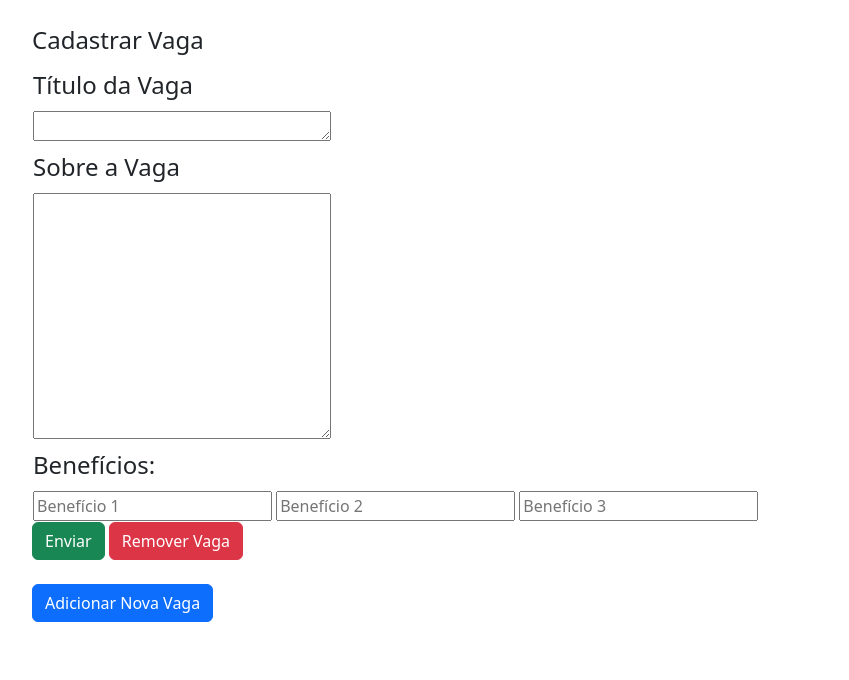
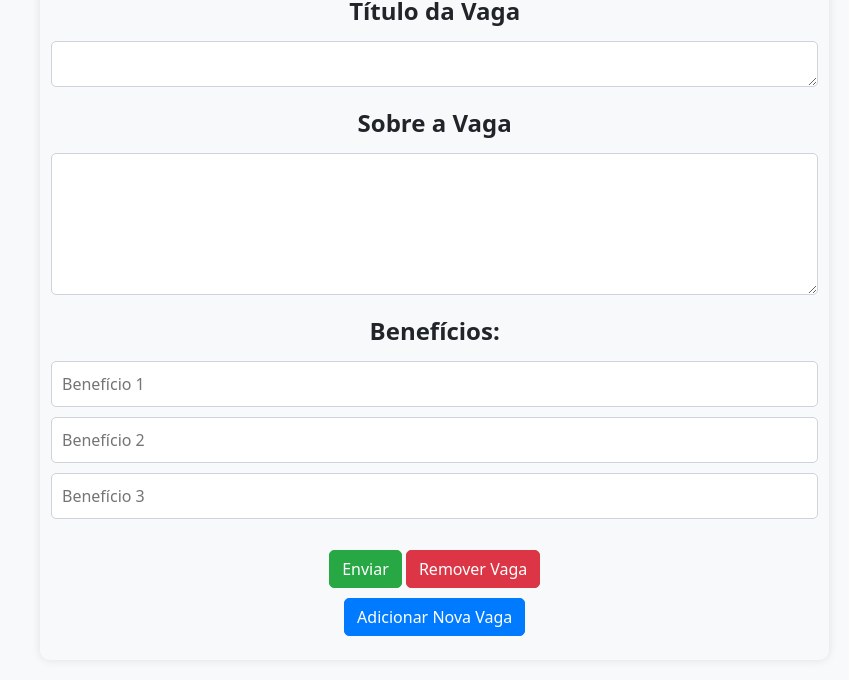
Before and after one commit to ICEI-PUC-Minas-PPLES-TI/plf-es-2024-1-ti1-0387200-rdep-1, a plain HTML site: page codigo/pages/empregador/cadastro-vagas.html in a window 1280 px wide. Shown: the part 218-898 px from the top of the page, without its empty margins (50-899 px from the left). Before the commit the page ends 840 px from the top, so only its background shows below. Drawn offline with nearby package versions, Linux system fonts and the light colour scheme; files whose address does not match are found by name.

Commit message:
Estilização do Cadastro de Vagas com CSS

```diff
--- /dev/null
+++ b/codigo/assets/css/cadastro/cadastro-vagas.css
@@ -0,0 +1,78 @@
+body {
+    background-color: #f8f9fa;
+  }
+
+  .container {
+    padding: 20px;
+    margin-top: 50px;
+  }
+
+  #forms-container {
+    border-radius: 10px;
+    box-shadow: 0 0 10px rgba(0, 0, 0, 0.1);
+    display: flex;
+    text-align: center;
+    justify-content: center;
+    align-items: center;
+    width: fit-content;
+  }
+
+  h1 {
+    color: #007bff;
+    margin-bottom: 20px;
+  }
+
+  #forms-container > form > fieldset > table {
+    margin: 10px !important;
+  }
+
+  legend {
+    font-weight: bold;
+    margin-bottom: 12px;
+  }
+
+  textarea[name="titulo-vaga"],
+  textarea[name="sobre-a-vaga"],
+  .input-form {
+    width: 100%;
+    padding: 10px;
+    border: 1px solid #ced4da;
+    border-radius: 5px;
+    margin-bottom: 10px;
+  }
+
+  .input-form {
+    display: inline-block;
+    width: calc(33.33% - 10px);
+    margin-right: 10px;
+  }
+
+  .btn-success,
+  .btn-danger,
+  .btn-primary {
+    margin-top: 10px;
+    border-radius: 5px;
+  }
+
+  .btn-success {
+    background-color: #28a745;
+    border-color: #28a745;
+  }
+
+  .btn-danger {
+    background-color: #dc3545;
+    border-color: #dc3545;
+  }
+
+  .btn-primary {
+    background-color: #007bff;
+    border-color: #007bff;
+  }
+
+  #forms-container > form > fieldset > table > tbody > tr > td > div > input {
+    width: 100%;
+    padding: 10px;
+    border: 1px solid #ced4da;
+    border-radius: 5px;
+    margin-bottom: 10px;
+  }
--- a/codigo/pages/empregador/cadastro-vagas.html
+++ b/codigo/pages/empregador/cadastro-vagas.html
@@ -4,28 +4,31 @@
   <meta charset="UTF-8" />
   <meta name="viewport" content="width=device-width, initial-scale=1.0" />
   <title>Cadastro Vagas</title>
+
   <link href="https://cdn.jsdelivr.net/npm/bootstrap@5.3.3/dist/css/bootstrap.min.css" rel="stylesheet" integrity="sha384-QWTKZyjpPEjISv5WaRU9OFeRpok6YctnYmDr5pNlyT2bRjXh0JMhjY6hW+ALEwIH" crossorigin="anonymous">
   <script src="https://cdn.jsdelivr.net/npm/bootstrap@5.3.3/dist/js/bootstrap.bundle.min.js" integrity="sha384-YvpcrYf0tY3lHB60NNkmXc5s9fDVZLESaAA55NDzOxhy9GkcIdslK1eN7N6jIeHz" crossorigin="anonymous"></script>
+
+  <link rel="stylesheet" href="/codigo/assets/css/cadastro/cadastro-vagas.css">
 </head>
 <body>
   <main class="container">
-    <h1 class="text-center py-5 my-5">Cadastro de Vagas</h1>
+    <h1 class="text-center">Cadastro de Vagas</h1>
     <div id="forms-container">
       <!-- Template do formulário de cadastro de vagas -->
       <form class="cadastro-vagas-form my-4">
         <fieldset>
-          <legend>Cadastrar Vaga</legend>
+          <h2>Cadastrar Vaga</h2>
           <table>
             <tr>
               <td>
                 <legend>Título da Vaga</legend>
-                <textarea name="titulo-vaga" cols="30" rows="1"></textarea>
+                <textarea name="titulo-vaga" cols="30" rows="1" required></textarea>
               </td>
             </tr>
             <tr>
               <td>
                 <legend>Sobre a Vaga</legend>
-                <textarea name="sobre-a-vaga" cols="30" rows="10"></textarea>
+                <textarea name="sobre-a-vaga" cols="30" rows="5" required></textarea>
               </td>
             </tr>
             <tr>
@@ -42,9 +45,9 @@
           <button type="submit" class="btn btn-success">Enviar</button>
           <button type="button" class="btn btn-danger remove-form">Remover Vaga</button>
         </fieldset>
+        <button id="add-new-form" class="btn btn-primary">Adicionar Nova Vaga</button>
       </form>
     </div>
-    <button id="add-new-form" class="btn btn-primary">Adicionar Nova Vaga</button>
   </main>
   <script src="/codigo/assets/js//cadastro/cadastro-vagas/cadastroVagas.js"></script>
 </body>
```
Also changed, not shown: codigo/assets/fonts/Playfair_Display/PlayfairDisplay-Italic-VariableFont_wght.ttf (added), codigo/assets/fonts/Playfair_Display/PlayfairDisplay-VariableFont_wght.ttf (added), codigo/assets/fonts/Playfair_Display/static/PlayfairDisplay-Black.ttf (added), codigo/assets/fonts/Playfair_Display/static/PlayfairDisplay-BlackItalic.ttf (added), codigo/assets/fonts/Playfair_Display/static/PlayfairDisplay-Bold.ttf (added), codigo/assets/fonts/Playfair_Display/static/PlayfairDisplay-BoldItalic.ttf (added), codigo/assets/fonts/Playfair_Display/static/PlayfairDisplay-ExtraBold.ttf (added), codigo/assets/fonts/Playfair_Display/static/PlayfairDisplay-ExtraBoldItalic.ttf (added), codigo/assets/fonts/Playfair_Display/static/PlayfairDisplay-Italic.ttf (added), codigo/assets/fonts/Playfair_Display/static/PlayfairDisplay-Medium.ttf (added), codigo/assets/fonts/Playfair_Display/static/PlayfairDisplay-MediumItalic.ttf (added), codigo/assets/fonts/Playfair_Display/static/PlayfairDisplay-Regular.ttf (added), codigo/assets/fonts/Playfair_Display/static/PlayfairDisplay-SemiBold.ttf (added), codigo/assets/fonts/Playfair_Display/static/PlayfairDisplay-SemiBoldItalic.ttf (added).
